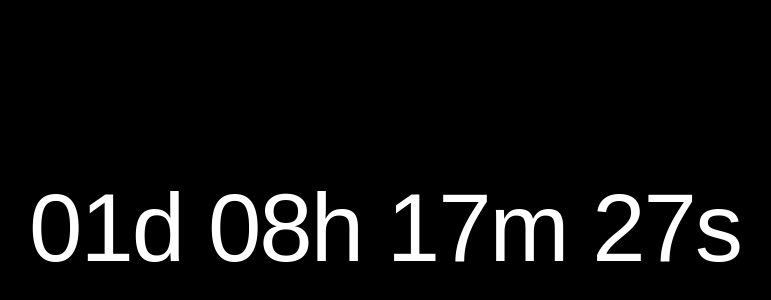
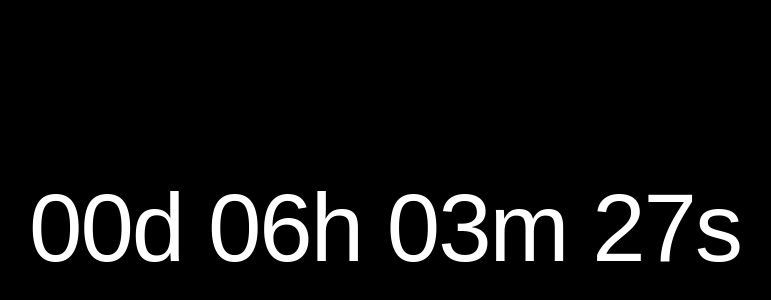
Before and after one commit to ninecirclez/ninecirclez.github.io, a plain HTML site: page master.html in a window 1280 px wide. Shown: the part 172-472 px from the top of the page, without its empty margins (255-1026 px from the left). Drawn offline with Linux system fonts and the light colour scheme.

Commit message:
Update master.html

```diff
--- a/master.html
+++ b/master.html
@@ -42,7 +42,10 @@
     <div id="timer">00d 00h 00m 00s</div>
 
     <script>
-        const startDate = new Date("February 24, 2026 18:44:00").getTime();
+        //FEB 15: 6:00 PM
+        //FEB 24: 6:44 PM
+        //FEB 25: 8:58 PM
+        const startDate = new Date("February 25, 2026 20:58:00").getTime();
 
         function updateTimer() {
             const now = new Date().getTime();
```
